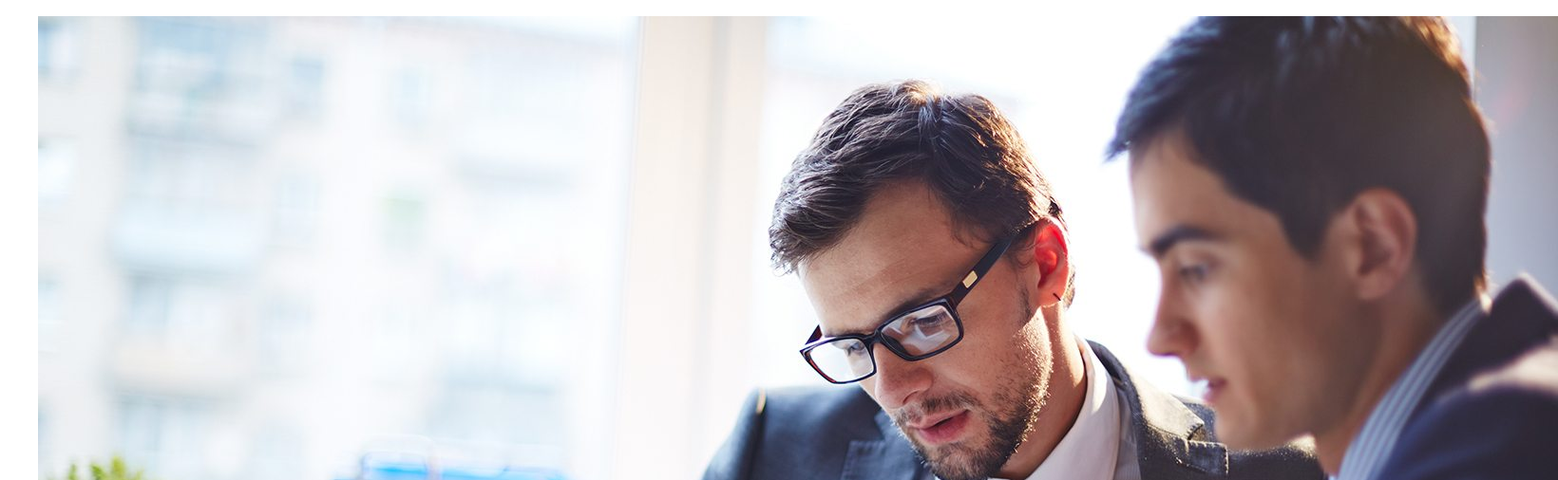
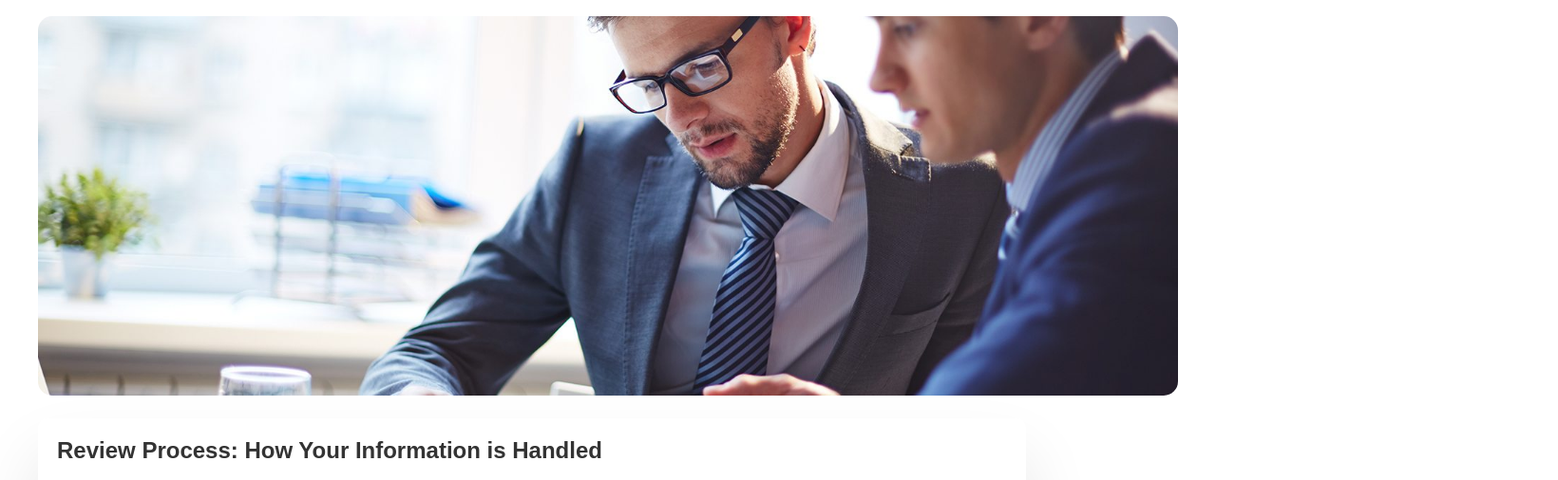
Before and after one commit to TeejayEg/WellsFargo-Security, a plain HTML site: page review.html in a window 1280 px wide. Shown: the part 213-719 px from the top of the page at 95% size, 1640 px wide, since content can reach past the window. Drawn offline with Linux system fonts and the light colour scheme.

Commit message:
Update review.html

```diff
--- a/review.html
+++ b/review.html
@@ -30,7 +30,7 @@
         <section id="review-process" class="section">
             <div class="container">
                 <h2>Review Process</h2>
-                <img src="wellsfargo_review.jpg" alt="wellsfargo_review" class="image2">
+                <img src="wellsfargo_review.jpg" alt="wellsfargo_review" class="image1">
                 <div class="floating-box1">
                     <h2>Review Process: How Your Information is Handled</h2>
                     <p>At Wells Fargo, we take the security of your information seriously. Here's how your submitted information is reviewed:</p>
```
